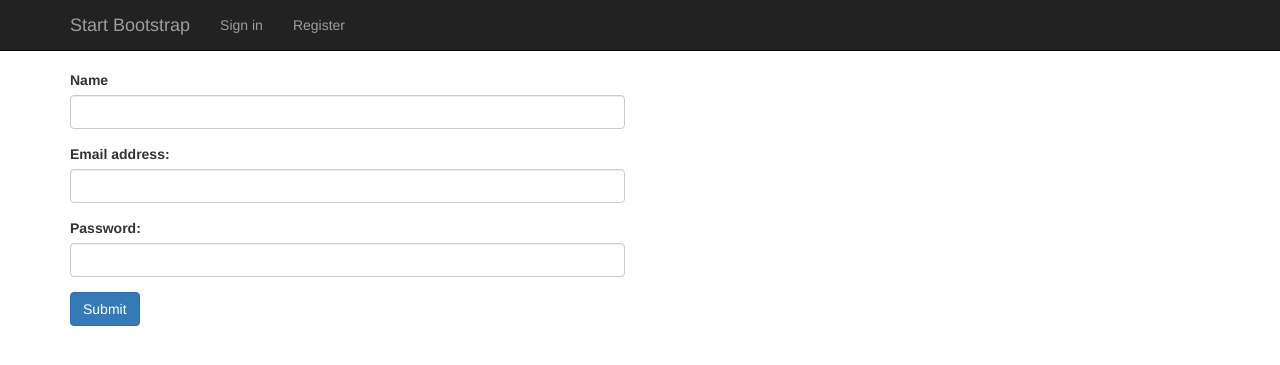
After one commit to code-architect/php-user-authentication, a PHP site: page /public/register.php in a window 1280 px wide. The commit adds this page. Shown: the top 365 px of the page. Run offline with PHP 8.4, Linux system fonts and the light colour scheme.

Commit message:
Created a user class to register. Also created a sign-up page

```diff
--- a/includes/init.php
+++ b/includes/init.php
@@ -1,7 +1,7 @@
 <?php
 
 /**
- * Initalisation
+ * Initialisation
  */
 defined("DS") || define("DS", DIRECTORY_SEPARATOR);
 
--- a/public/parts/header.php
+++ b/public/parts/header.php
@@ -44,7 +44,7 @@
                 <span class="icon-bar"></span>
                 <span class="icon-bar"></span>
             </button>
-            <a class="navbar-brand" href="#">Start Bootstrap</a>
+            <a class="navbar-brand" href="/">Start Bootstrap</a>
         </div>
         <!-- Collect the nav links, forms, and other content for toggling -->
         <div class="collapse navbar-collapse" id="bs-example-navbar-collapse-1">
--- /dev/null
+++ b/public/register.php
@@ -0,0 +1,53 @@
+<?php require '../includes/init.php'; ?>
+<?php include 'parts/header.php'; ?>
+
+<!-- Page Content -->
+<div class="container">
+
+    <div class="row">
+
+        <div class="col-md-6">
+
+            <?php
+            //Process the submitted form
+            if($_SERVER['REQUEST_METHOD'] == 'POST')
+            {
+                if(isset($_POST['sign-up']))
+                {
+                    User::signUp($_POST);
+
+                    // redirect to sign up page
+                    header('Location: sign-up-success.php');
+                }
+            }
+
+            ?>
+
+
+            <form method="post" action="register.php">
+                <div class="form-group">
+                    <label for="name">Name</label>
+                    <input type="text" class="form-control" name="name" id="name">
+                </div>
+                <div class="form-group">
+                    <label for="email">Email address:</label>
+                    <input type="email" class="form-control" name="email" id="email">
+                </div>
+                <div class="form-group">
+                    <label for="pwd">Password:</label>
+                    <input type="password" class="form-control" name="password" id="pwd">
+                </div>
+    <!--            <div class="checkbox">-->
+    <!--                <label><input type="checkbox"> Remember me</label>-->
+    <!--            </div>-->
+                <button type="submit" name="sign-up" class="btn btn-primary">Submit</button>
+            </form>
+        </div>
+
+    </div>
+    <!-- /.row -->
+
+    </div>
+    <!-- /.container -->
+
+<?php include 'parts/footer.php'; ?>
```
Also changed, not shown: classes/Database.class.php (+4 -3 lines), classes/User.class.php (added, +38 -0 lines), public/index.php (+4 -6 lines), public/sign-up-success.php (added, +16 -0 lines).
